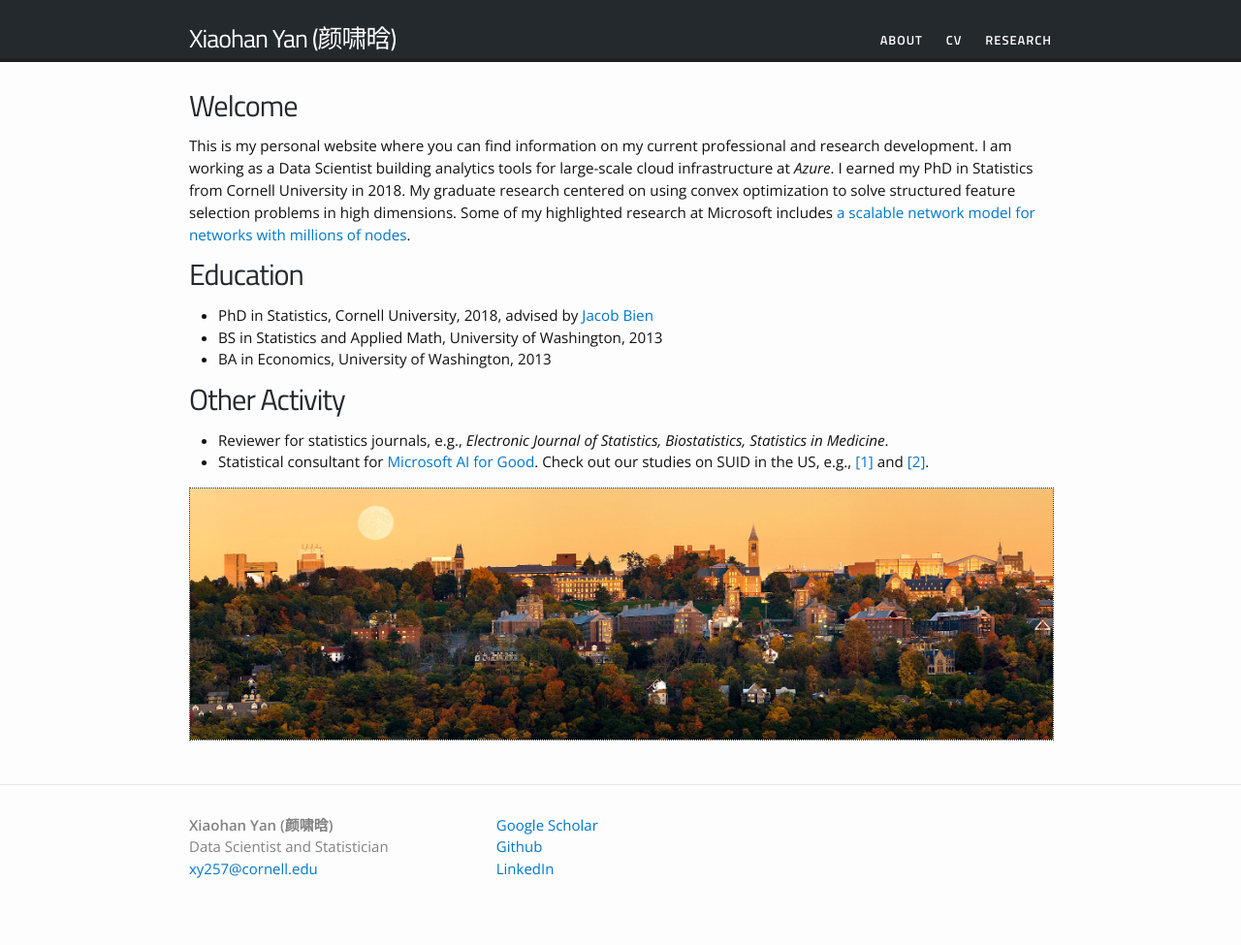
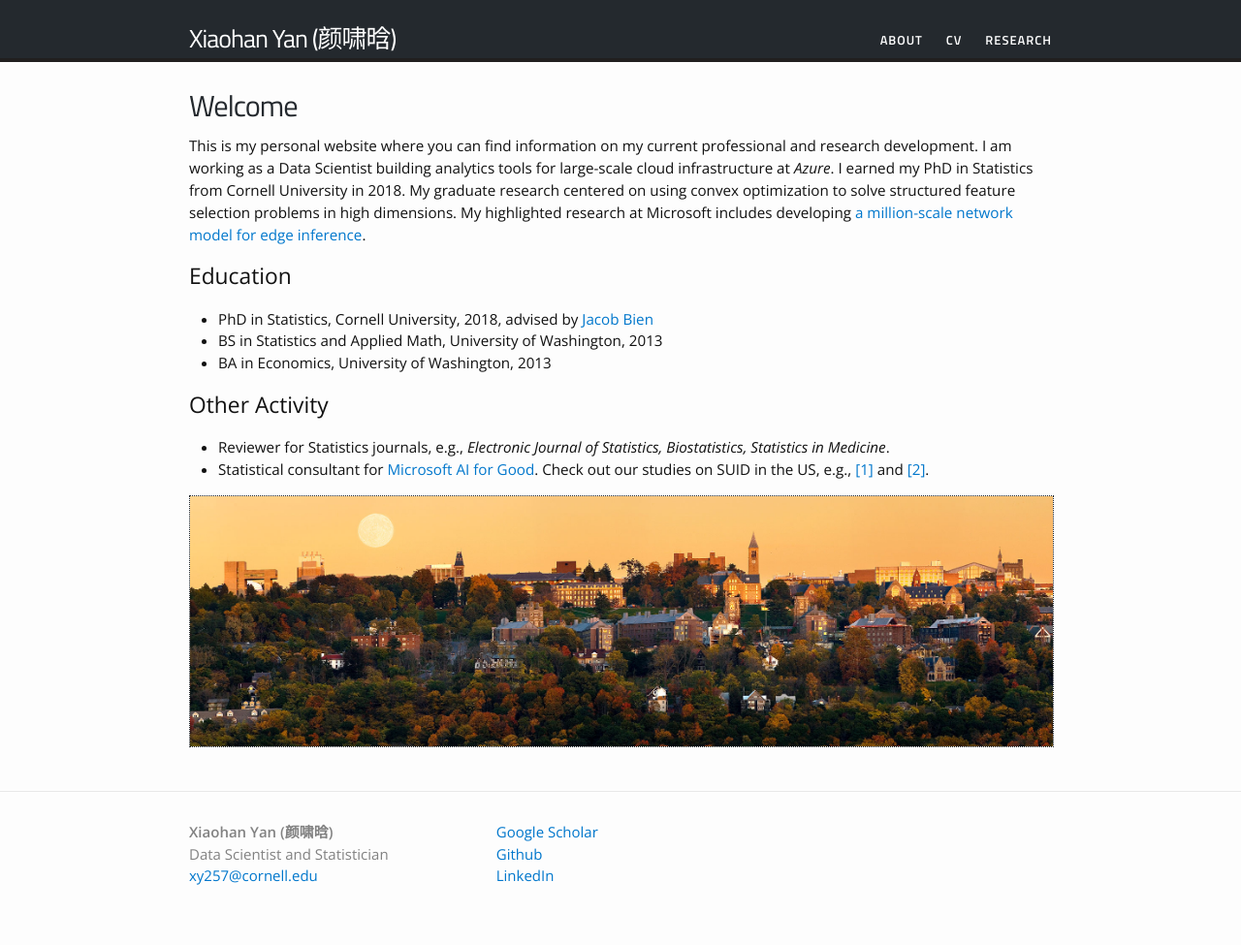
Before and after one commit to yanxht/yanxht.github.io, a Jekyll site: the page built from index.html, in a window 1280 px wide. Shown: the whole page at 97% size. Built offline with Jekyll 4.4.1, drawn with Linux system fonts in a browser that asks for light colours.

Commit message:
Update landing page

```diff
--- a/index.html
+++ b/index.html
@@ -5,18 +5,18 @@
 <div class="home">
 
 <h1>Welcome</h1>
-<p>This is my personal website where you can find information on my current professional and research development. I am working as a Data Scientist building analytics tools for large-scale cloud infrastructure at <i>Azure</i>. I earned my PhD in Statistics from Cornell University in 2018. My graduate research centered on using convex optimization to solve structured feature selection problems in high dimensions. Some of my highlighted research at Microsoft includes <a href="https://yanxht.github.io/research/bar/">a scalable network model for networks with millions of nodes</a>.</p>
+<p>This is my personal website where you can find information on my current professional and research development. I am working as a Data Scientist building analytics tools for large-scale cloud infrastructure at <i>Azure</i>. I earned my PhD in Statistics from Cornell University in 2018. My graduate research centered on using convex optimization to solve structured feature selection problems in high dimensions. My highlighted research at Microsoft includes developing <a href="https://yanxht.github.io/research/bar/">a million-scale network model for edge inference</a>.</p>
 
-<h1> Education </h1>
+<h2> Education </h2>
 <ul>
   <li>PhD in Statistics, Cornell University, 2018, advised by <a href="http://faculty.marshall.usc.edu/Jacob-Bien/">Jacob Bien</a></li>
   <li>BS in Statistics and Applied Math, University of Washington, 2013</li>
   <li>BA in Economics, University of Washington, 2013</li>
 </ul>
 
-<h1> Other Activity </h1>
+<h2> Other Activity </h2>
 <ul>
-  <li>Reviewer for statistics journals, e.g., <i>Electronic Journal of Statistics, Biostatistics, Statistics in Medicine</i>.</li>
+  <li>Reviewer for Statistics journals, e.g., <i>Electronic Journal of Statistics, Biostatistics, Statistics in Medicine</i>.</li>
   <li>Statistical consultant for <a href="https://www.microsoft.com/en-us/ai/ai-for-good">Microsoft AI for Good</a>. Check out our studies on SUID in the US, e.g., <a href="https://www.sciencedirect.com/science/article/pii/S002234762030010X">[1]</a> and <a href="https://www.nature.com/articles/s41598-021-81613-w">[2]</a>.</li>
 </ul>
 
```
